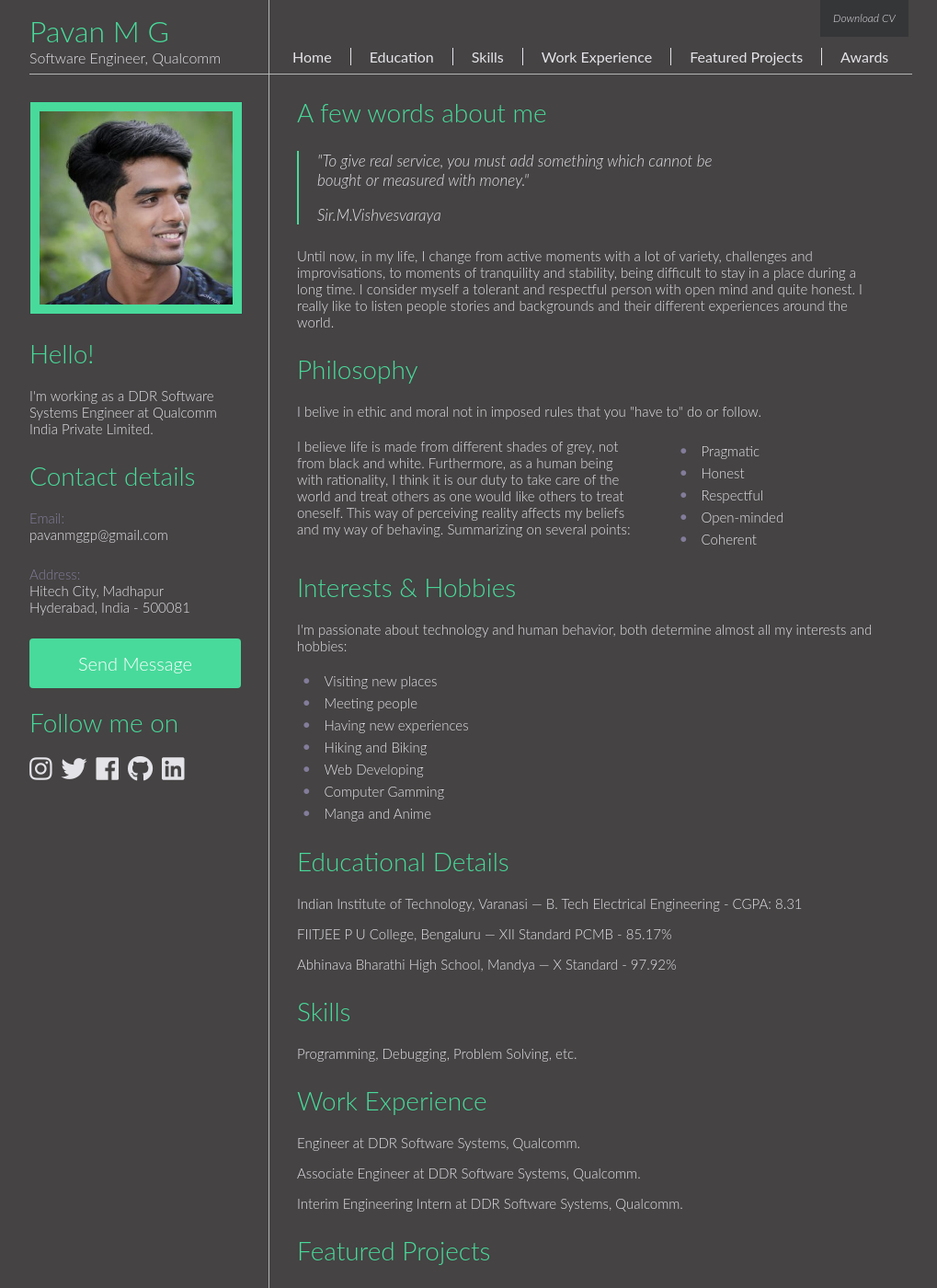
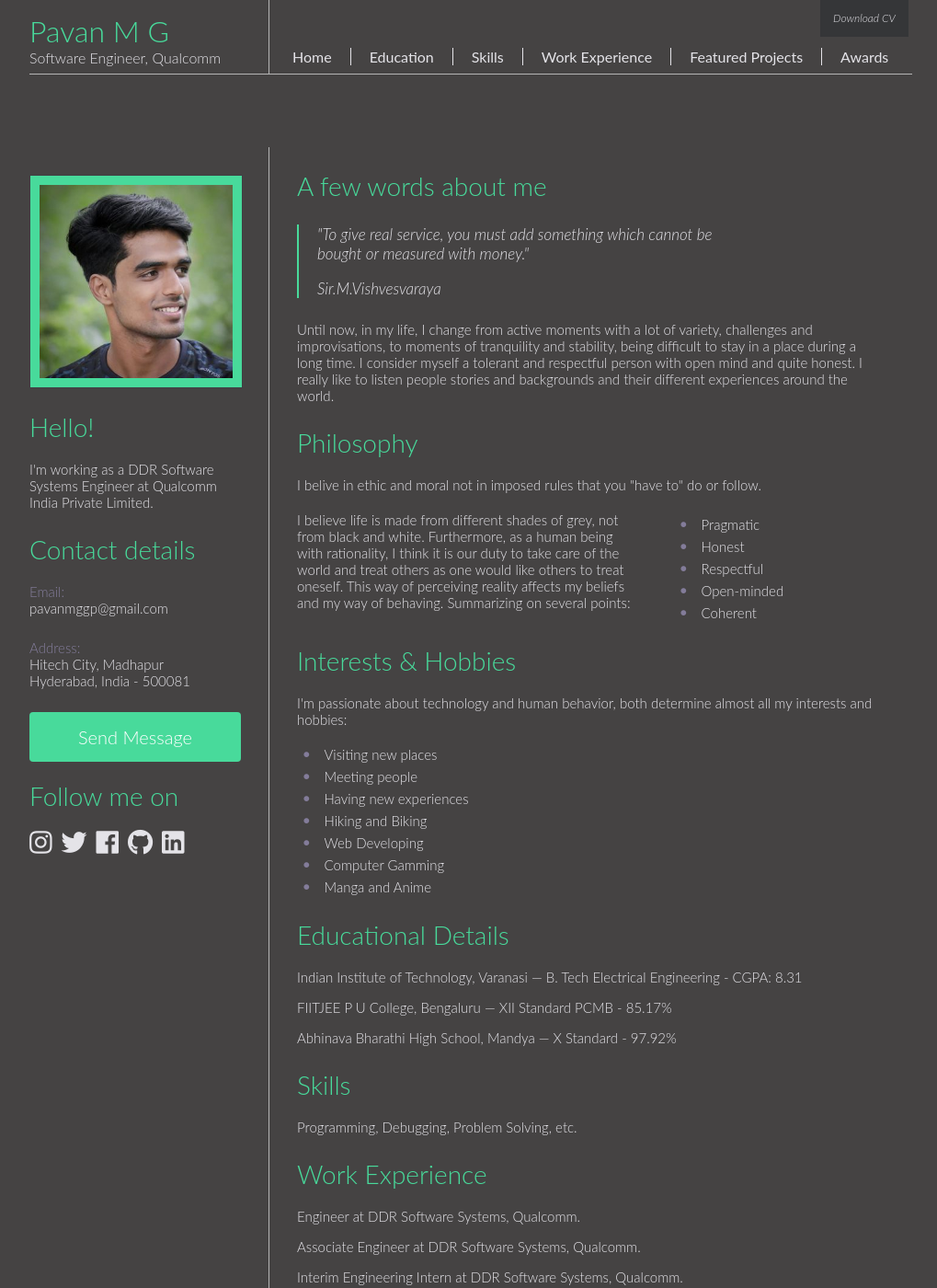
Before and after one commit to pavan-mg/pavan-mg.github.io, a Jekyll site: the page built from index.html, in a window 1280 px wide and 1400 px high. Shown: the whole window at 92% size, without its empty margins (128-1147 px from the left). Built offline with Jekyll 4.4.1, drawn with Linux system fonts in a browser that asks for light colours.

Commit message:
Update main.css

```diff
--- a/css/main.css
+++ b/css/main.css
@@ -139,13 +139,15 @@
 			}
 	#left_col {
 		margin-top: 80px;
-		top: -80px;
+		position:relative;
+		top: 80px;
 		width: 260px;
 		float: left;
 	}
 	#content_container {
 		margin-top: 80px;
-		top: -80px;
+		position:relative;
+		top: 80px;
 		width: 699px;
 		border-left: 1px solid #b5b5b5;
 		float: left;
```
